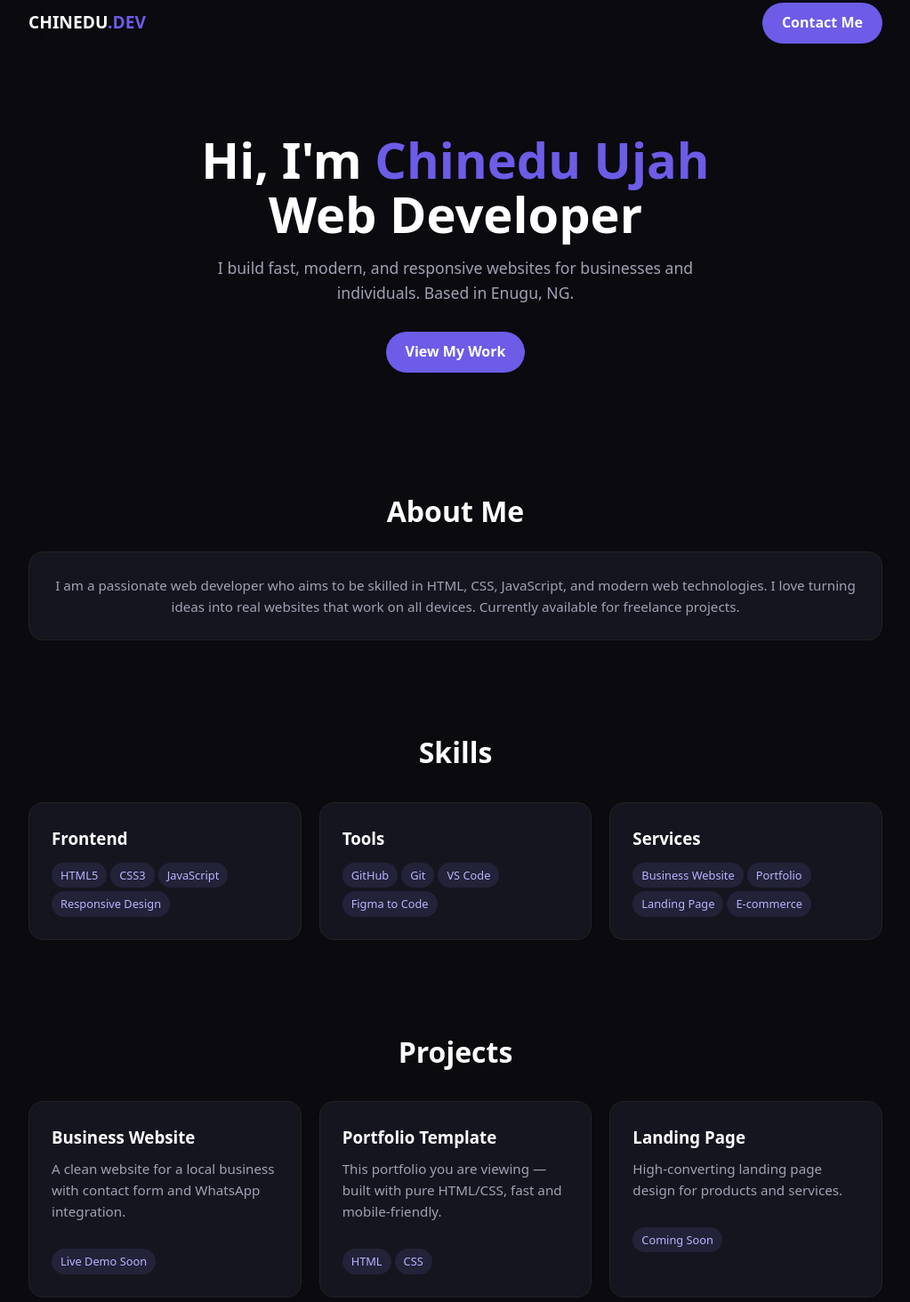
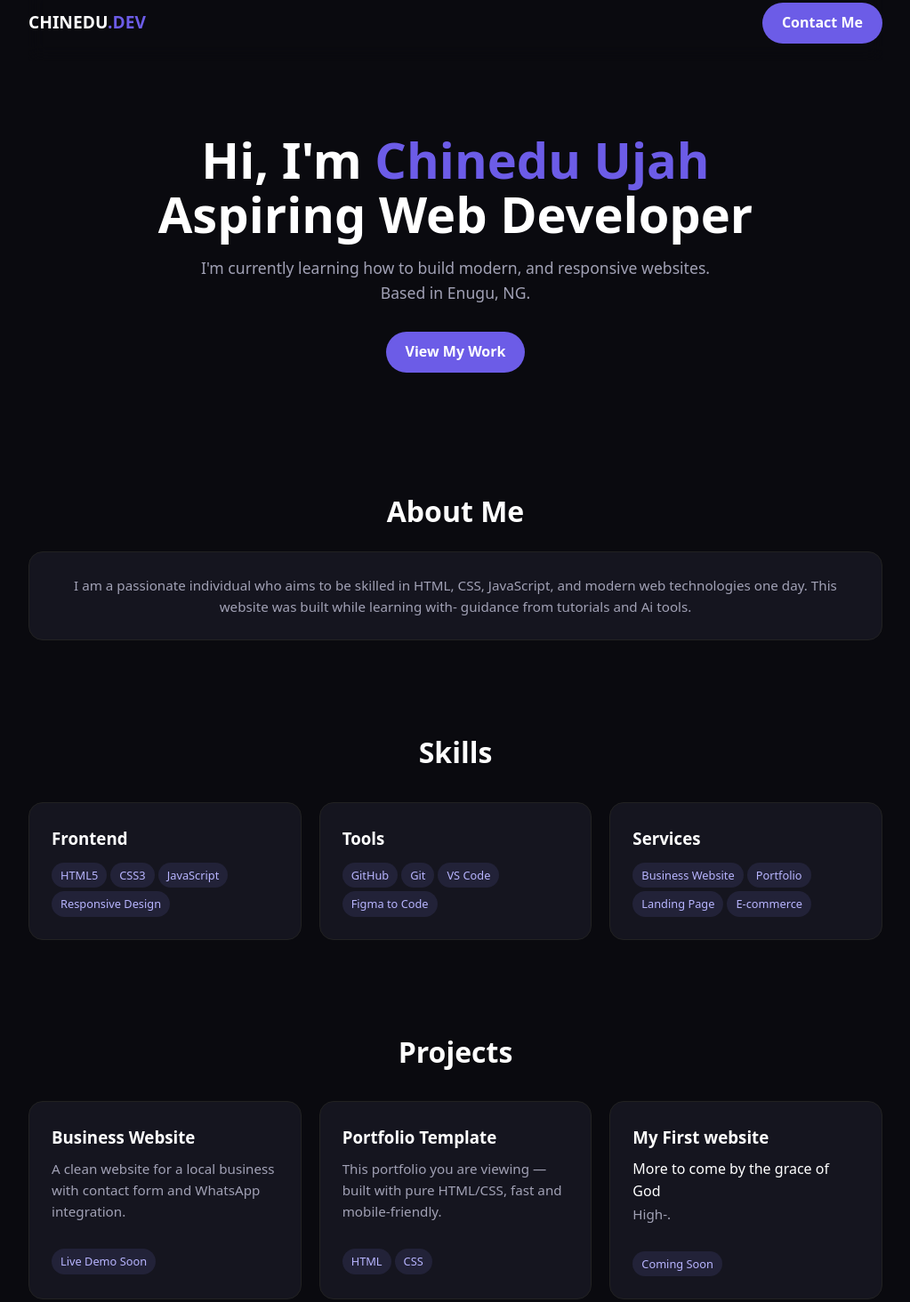
Before and after one commit to CHINEDUUJAH-web/chineduujah-web.github.io, a plain HTML site: page index.html in a window 1280 px wide. Shown: the part 17-1481 px from the top of the page at 89% size, without its empty margins (128-1151 px from the left). Drawn offline with Linux system fonts and the light colour scheme.

Commit message:
Update index.html

```diff
--- a/index.html
+++ b/index.html
@@ -3,7 +3,7 @@
 <head>
 <meta charset="UTF-8">
 <meta name="viewport" content="width=device-width, initial-scale=1.0">
-<title>Chinedu Ujah | Web Developer</title>
+<title>Chinedu Ujah | Aspiring Web Developer & Software Engineer</title>
 <style>
 *{margin:0;padding:0;box-sizing:border-box;font-family:system-ui,sans-serif}
 body{background:#0a0a0f;color:#fff;line-height:1.6}
@@ -33,15 +33,15 @@ footer{text-align:center;padding:40px 0;color:#666;border-top:1px solid #222;mar
 </nav>
 
 <div class="hero">
-<h1>Hi, I'm <span>Chinedu Ujah</span><br>Web Developer</h1>
-<p>I build fast, modern, and responsive websites for businesses and individuals. Based in Enugu, NG.</p>
+<h1>Hi, I'm <span>Chinedu Ujah</span><br>Aspiring Web Developer</h1>
+<p>I'm currently learning how to build modern, and responsive websites. Based in Enugu, NG.</p>
 <a href="#projects" class="btn">View My Work</a>
 </div>
 
 <section id="about">
 <h2>About Me</h2>
 <div class="card" style="text-align:center">
-<p>I am a passionate web developer who aims to be skilled in HTML, CSS, JavaScript, and modern web technologies. I love turning ideas into real websites that work on all devices. Currently available for freelance projects.</p>
+<p>I am a passionate individual who aims to be skilled in HTML, CSS, JavaScript, and modern web technologies one day. This website was built while learning with- guidance from tutorials and Ai tools.</p>
 </div>
 </section>
 
@@ -59,7 +59,7 @@ footer{text-align:center;padding:40px 0;color:#666;border-top:1px solid #222;mar
 <div class="grid">
 <div class="card"><h3>Business Website</h3><p>A clean website for a local business with contact form and WhatsApp integration.</p><br><span class="tag">Live Demo Soon</span></div>
 <div class="card"><h3>Portfolio Template</h3><p>This portfolio you are viewing — built with pure HTML/CSS, fast and mobile-friendly.</p><br><span class="tag">HTML</span><span class="tag">CSS</span></div>
-<div class="card"><h3>Landing Page</h3><p>High-converting landing page design for products and services.</p><br><span class="tag">Coming Soon</span></div>
+<div class="card"><h3>My First website</h3> More to come by the grace of God<p>High-.</p><br><span class="tag">Coming Soon</span></div>
 </div>
 </section>
 
```
